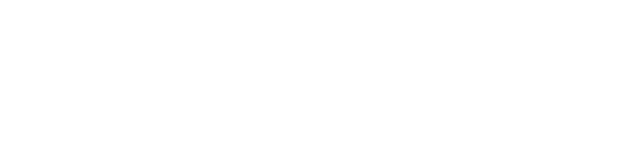
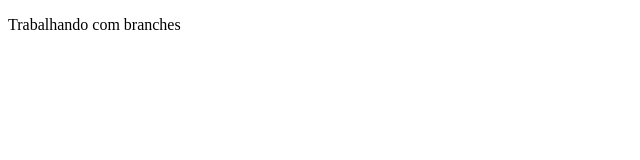
Before and after one commit to andressadellay/versionamentodesoftware, a plain HTML site: page index.html in a window 1280 px wide. Shown: the whole page, without its empty margins (0-640 px from the left). Drawn offline with Linux system fonts and the light colour scheme.

Commit message:
funcionaludade executada

```diff
--- a/index.html
+++ b/index.html
@@ -7,6 +7,6 @@
     <title>Document</title>
 </head>
 <body>
-
+    <p>Trabalhando com branches</p>
 </body>
 </html>
```
